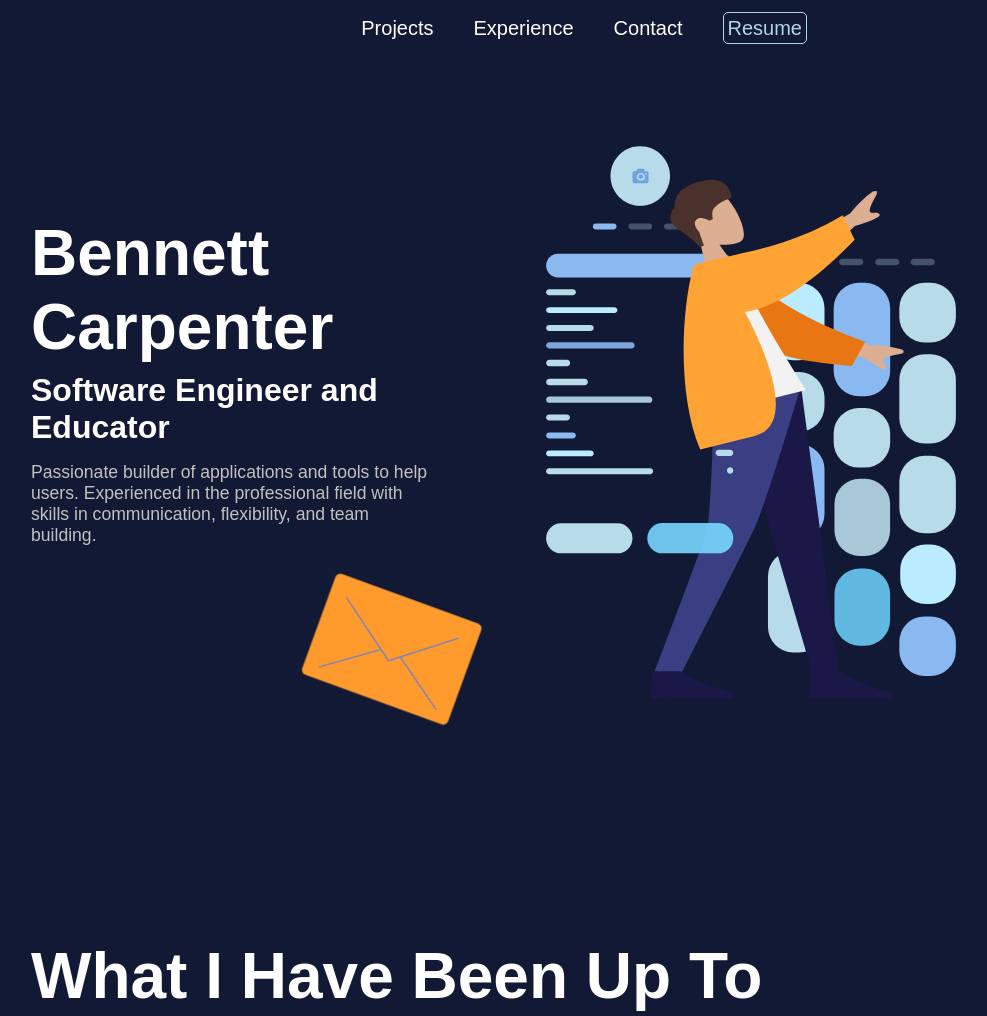
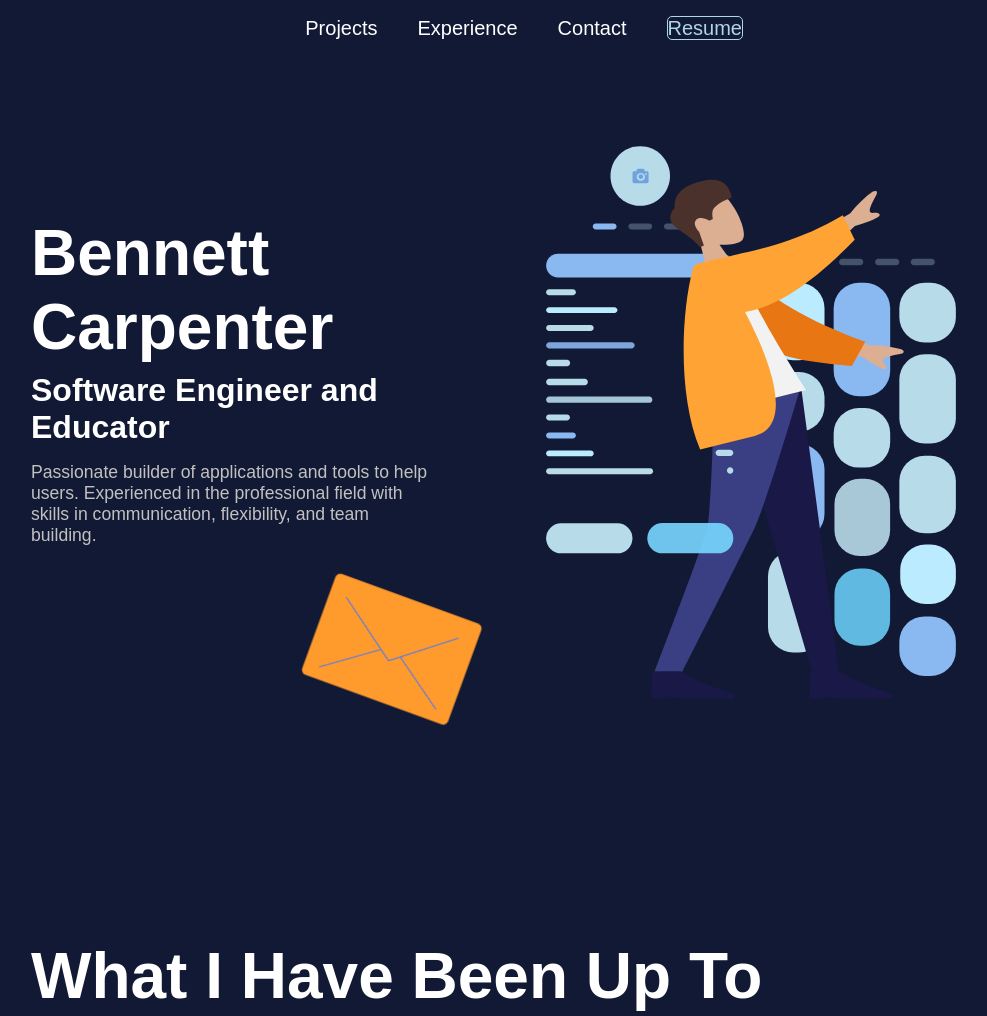
Before and after one commit to bcarpenter7/portfolio-website, a plain HTML site: page index.html in a window 1280 px wide. Shown: the top 1016 px of the page, without its empty margins (129-1116 px from the left). Drawn offline with Linux system fonts and the light colour scheme.

Commit message:
magically fixed

```diff
--- a/style.css
+++ b/style.css
@@ -26,7 +26,7 @@
     display: flex;
     flex-direction: row;
     background-color: var(--dark);
-    width: 95%;
+    width: 90%;
     height: 7vmin;
     /* gap: 5vmin; */
     justify-content: right;
@@ -43,7 +43,7 @@
 
 #resumeSpan {
     border: 1px solid var(--greenBlue);
-    padding: .5vmin;
+    /* padding: .5vmin; */
     border-radius: 5px;
     color: var(--greenBlue);
 }
@@ -64,6 +64,7 @@
     flex-direction: row;
     gap: 5vmin;
     text-align: center;
+    /* width: 100%; */
     margin-right: 35vmin;
 }
 
@@ -79,11 +80,10 @@
     font-size: 2.5vmin;
 }
 
-@media only screen and (max-width: 1200px){
+ @media only screen and (max-width: 1200px){ */
     #nav-bar {
         display: flex;
         flex-direction: row;
-        /* position: relative; */
         background-color: var(--dark);
         width: 100%;
         height: 7vmin;
```
